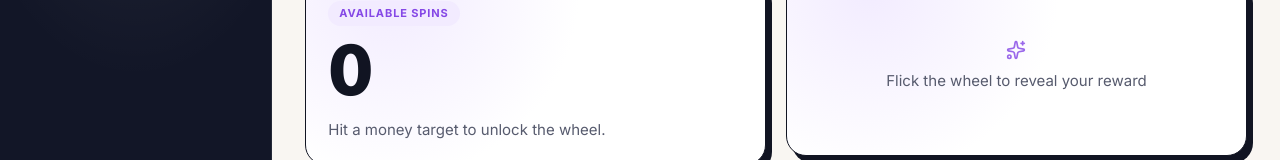
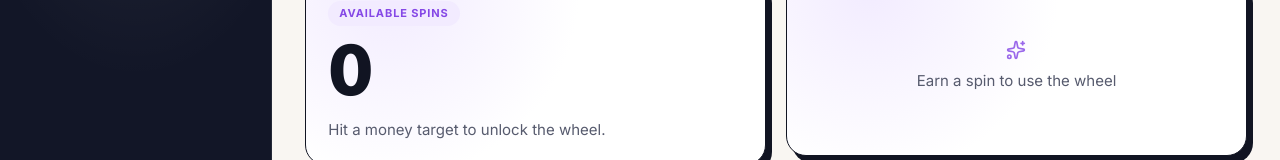
Before and after one commit to Beingpax/Personal-Gamified-Bank, a React (Vite) app: page / in a window 1280 px wide. Both pictures are taken after a click on the button "Spin wheel". Shown: the part 129-289 px from the top of the page. Built offline with nearby package versions, Linux system fonts and the light colour scheme; no server answers.

Commit message:
Remove claimed rewards from wheel

```diff
--- a/src/App.tsx
+++ b/src/App.tsx
@@ -1,6 +1,11 @@
 import { AnimatePresence } from 'motion/react'
 import { useMemo, useState } from 'react'
-import type { RewardHistoryItem, RewardItem, Screen } from './app/types'
+import type {
+  RewardHistoryItem,
+  RewardItem,
+  Screen,
+  Segment,
+} from './app/types'
 import { usePersonalBankState } from './app/usePersonalBankState'
 import { ScreenFrame } from './components/layout/ScreenFrame'
 import { SideRail } from './components/layout/SideRail'
@@ -18,6 +23,7 @@ function App() {
   const [latestReward, setLatestReward] = useState<RewardHistoryItem | null>(
     null,
   )
+  const [heldSegments, setHeldSegments] = useState<Segment[] | null>(null)
 
   const {
     completedTargets,
@@ -30,19 +36,23 @@ function App() {
     () => makeSegments(bank.state.rewards),
     [bank.state.rewards],
   )
+  const wheelSegments = heldSegments ?? segments
 
   function startSpin() {
     if (
       bank.state.spins <= 0 ||
       isSpinning ||
       latestReward ||
-      segments.length === 0
+      wheelSegments.length === 0
     ) {
       return false
     }
 
     const spentSpin = bank.spendAvailableSpin()
-    if (spentSpin) setIsSpinning(true)
+    if (spentSpin) {
+      setHeldSegments(wheelSegments)
+      setIsSpinning(true)
+    }
 
     return spentSpin
   }
@@ -58,14 +68,16 @@ function App() {
   function acknowledgeReward() {
     if (!latestReward) return
 
-    // Celebrate and clear the reward, staying on the wheel so the user can
-    // spin again while spins remain. The win is already recorded in history.
+    // Clear the result and let the wheel render the remaining active rewards.
+    // The win has already been recorded in history.
     setLatestReward(null)
+    setHeldSegments(null)
   }
 
   function resetApp() {
     bank.resetBank()
     setLatestReward(null)
+    setHeldSegments(null)
     setRotation(0)
     setActiveScreen('targets')
   }
@@ -143,7 +155,7 @@ function App() {
                   latestReward={latestReward}
                   rewards={bank.state.rewards}
                   rotation={rotation}
-                  segments={segments}
+                  segments={wheelSegments}
                   setRotation={setRotation}
                   startSpin={startSpin}
                   spins={bank.state.spins}
--- a/src/app/usePersonalBankState.ts
+++ b/src/app/usePersonalBankState.ts
@@ -310,17 +310,22 @@ export function usePersonalBankState() {
       updatedAt: timestamp,
       deletedAt: null,
     }
+    const nextState = {
+      ...state,
+      history: [earnedReward, ...state.history],
+      rewards: state.rewards.filter((item) => item.id !== reward.id),
+      spentTargetIds: targetId
+        ? [...state.spentTargetIds, targetId]
+        : state.spentTargetIds,
+      spentSpinCount: state.spentSpinCount + 1,
+    }
+
+    setState(reconcileTargetProgress(nextState))
 
     void (async () => {
       await putSpinClaim(earnedReward)
-      await afterLocalChange({
-        ...state,
-        history: [earnedReward, ...state.history],
-        spentTargetIds: targetId
-          ? [...state.spentTargetIds, targetId]
-          : state.spentTargetIds,
-        spentSpinCount: state.spentSpinCount + 1,
-      })
+      await softDeleteRecord('rewards', reward.id)
+      await afterLocalChange(nextState)
     })()
 
     return earnedReward
--- a/src/features/wheel/WheelScreen.tsx
+++ b/src/features/wheel/WheelScreen.tsx
@@ -44,8 +44,8 @@ type ConfettiParticle = {
 
 const CONFETTI_COLORS = ['#f97316', '#a855f7', '#06b6d4', '#eab308', '#ec4899', '#22c55e', '#f43f5e', '#3b82f6']
 
-// A short canvas burst. Keeping the count restrained makes the celebration feel
-// faster because the browser is not trying to draw thousands of pieces per frame.
+// A dense but short canvas burst. The time-based step keeps the celebration
+// moving briskly even when drawing many pieces.
 const CONFETTI_COUNT = 5000
 const CONFETTI_FRAME_MS = 1000 / 60
 const CONFETTI_MAX_FRAME_STEP = 2.4
@@ -126,8 +126,9 @@ export function WheelScreen({
   const [hint, setHint] = useState('Grab the wheel and flick it.')
   const canvasRef = useRef<HTMLCanvasElement | null>(null)
   const confettiRafRef = useRef<number | null>(null)
+  const hasRewards = rewards.length > 0
   const canUseWheel =
-    spins > 0 && rewards.length > 0 && !isSpinning && latestReward == null
+    spins > 0 && hasRewards && !isSpinning && latestReward == null
 
   useEffect(() => {
     rotationRef.current = rotation
@@ -360,8 +361,10 @@ export function WheelScreen({
         <strong>{spins}</strong>
         <span>
           {latestReward
-            ? 'Reward locked on the wheel.'
-            : spins > 0
+            ? 'Reward moved to the shelf.'
+            : !hasRewards
+              ? 'Add a reward to refresh the wheel.'
+              : spins > 0
               ? hint
               : 'Hit a money target to unlock the wheel.'}
         </span>
@@ -427,7 +430,13 @@ export function WheelScreen({
               key="empty-result"
             >
               <Sparkles aria-hidden="true" size={20} />
-              <p>Flick the wheel to reveal your reward</p>
+              <p>
+                {!hasRewards
+                  ? 'Add rewards to fill the wheel'
+                  : spins > 0
+                    ? 'Flick the wheel to reveal your reward'
+                    : 'Earn a spin to use the wheel'}
+              </p>
             </motion.div>
           )}
         </AnimatePresence>
```
Also changed, not shown: 1 other file (tests, documents, lock files or other folders).
